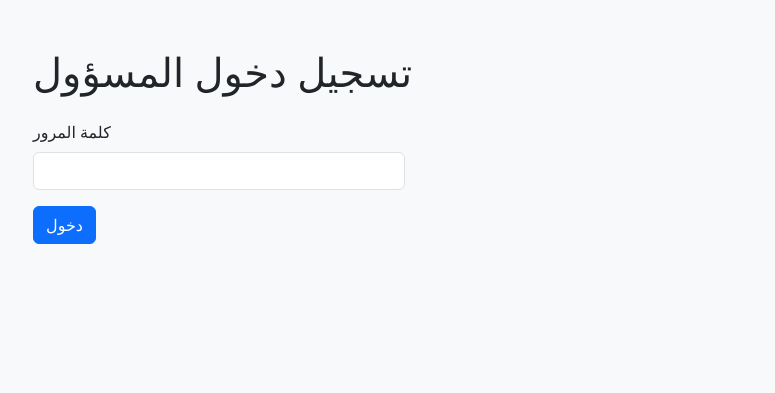
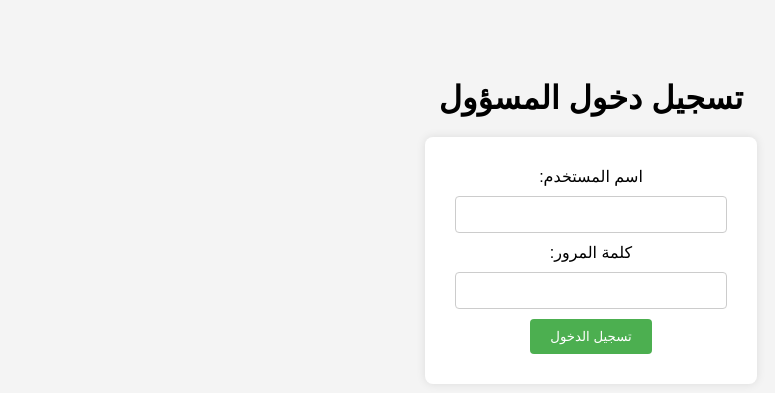
Before and after one commit to belhamidikouider/flask-cert-request, a Flask app: template templates/login.html in a window 1280 px wide. Shown: the top 393 px of the page, without its empty margins (49-824 px from the left). Run offline with Flask 3, Linux system fonts and the light colour scheme; the template is opened without the code that fills it, so the values that code supplies are empty.

Commit message:
تحديث صفحة تسجيل دخول المسؤول وإضافة اسم المستخدم

```diff
--- a/app.py
+++ b/app.py
@@ -1,125 +1,93 @@
 from flask import Flask, render_template, request, redirect, url_for, session
 import sqlite3
-import os
 
 app = Flask(__name__)
-app.secret_key = "secret_key_for_session"
+app.secret_key = 'secret-key'
 
-DATABASE = "requests.db"
-ADMIN_PASSWORD = "admin123"
+# قاعدة البيانات
+def init_db():
+    conn = sqlite3.connect('requests.db')
+    c = conn.cursor()
+    c.execute('''
+        CREATE TABLE IF NOT EXISTS requests (
+            id INTEGER PRIMARY KEY AUTOINCREMENT,
+            first_name TEXT,
+            last_name TEXT,
+            birth_date TEXT,
+            birth_place TEXT,
+            father_name TEXT,
+            mother_name TEXT,
+            position TEXT,
+            phone TEXT,
+            email TEXT
+        )
+    ''')
+    conn.commit()
+    conn.close()
 
-# دالة لإنشاء قاعدة البيانات إذا لم تكن موجودة
-def init_db():
-    if not os.path.exists(DATABASE):
-        conn = sqlite3.connect(DATABASE)
-        c = conn.cursor()
-        c.execute("""
-            CREATE TABLE requests (
-                id INTEGER PRIMARY KEY AUTOINCREMENT,
-                first_name TEXT,
-                last_name TEXT,
-                birth_date TEXT,
-                birth_place TEXT,
-                father_name TEXT,
-                mother_name TEXT,
-                rank TEXT,
-                phone TEXT,
-                email TEXT
-            )
-        """)
-        conn.commit()
-        conn.close()
-
-# إنشاء قاعدة البيانات عند أول تشغيل
 init_db()
 
-# الصفحة الرئيسية لإرسال الطلب
-@app.route("/")
-def home():
-    return render_template("form.html")
+# الواجهة الرئيسية
+@app.route('/')
+def index():
+    return render_template('index.html')
 
-# إضافة طلب جديد
-@app.route("/submit", methods=["POST"])
+# استقبال الطلب
+@app.route('/submit', methods=['POST'])
 def submit():
-    conn = sqlite3.connect(DATABASE)
+    data = (
+        request.form['first_name'],
+        request.form['last_name'],
+        request.form['birth_date'],
+        request.form['birth_place'],
+        request.form['father_name'],
+        request.form['mother_name'],
+        request.form['position'],
+        request.form['phone'],
+        request.form['email']
+    )
+    conn = sqlite3.connect('requests.db')
     c = conn.cursor()
-    c.execute("""
+    c.execute('''
         INSERT INTO requests (
             first_name, last_name, birth_date, birth_place,
-            father_name, mother_name, rank, phone, email
+            father_name, mother_name, position, phone, email
         ) VALUES (?, ?, ?, ?, ?, ?, ?, ?, ?)
-    """, (
-        request.form["first_name"],
-        request.form["last_name"],
-        request.form["birth_date"],
-        request.form["birth_place"],
-        request.form["father_name"],
-        request.form["mother_name"],
-        request.form["rank"],
-        request.form["phone"],
-        request.form["email"]
-    ))
+    ''', data)
     conn.commit()
     conn.close()
-    return redirect(url_for("home"))
+    return redirect(url_for('index'))
 
-# صفحة تسجيل دخول المسؤول
-@app.route("/admin/login", methods=["GET", "POST"])
+# تسجيل الدخول للمسؤول
+@app.route('/login', methods=['GET', 'POST'])
 def login():
-    if request.method == "POST":
-        password = request.form["password"]
-        if password == ADMIN_PASSWORD:
-            session["logged_in"] = True
-            return redirect(url_for("requests_list_view"))
+    if request.method == 'POST':
+        username = request.form['username']
+        password = request.form['password']
+        if username == 'belhamidikouider' and password == 'password':
+            session['logged_in'] = True
+            return redirect(url_for('view_requests'))
         else:
-            return render_template("login.html", error="كلمة المرور غير صحيحة")
-    return render_template("login.html")
+            return "بيانات الدخول غير صحيحة"
+    return render_template('login.html')
 
-# تسجيل خروج المسؤول
-@app.route("/admin/logout")
-def logout():
-    session.pop("logged_in", None)
-    return redirect(url_for("login"))
-
-# عرض جميع الطلبات
-@app.route("/admin/requests")
-def requests_list_view():
-    if not session.get("logged_in"):
-        return redirect(url_for("login"))
-    conn = sqlite3.connect(DATABASE)
+# عرض الطلبات
+@app.route('/requests')
+def view_requests():
+    if not session.get('logged_in'):
+        return redirect(url_for('login'))
+    conn = sqlite3.connect('requests.db')
     c = conn.cursor()
-    c.execute("SELECT * FROM requests")
+    c.execute('SELECT * FROM requests')
     rows = c.fetchall()
     conn.close()
+    return render_template('requests.html', rows=rows)
 
-    requests = []
-    for row in rows:
-        requests.append({
-            "id": row[0],
-            "first_name": row[1],
-            "last_name": row[2],
-            "birth_date": row[3],
-            "birth_place": row[4],
-            "father_name": row[5],
-            "mother_name": row[6],
-            "rank": row[7],
-            "phone": row[8],
-            "email": row[9]
-        })
+# تسجيل الخروج
+@app.route('/logout')
+def logout():
+    session.pop('logged_in', None)
+    return redirect(url_for('index'))
 
-    return render_template("requests.html", requests=requests)
-
-# حذف طلب
-@app.route("/admin/delete/<int:request_id>")
-def delete_request(request_id):
-    if not session.get("logged_in"):
-        return redirect(url_for("login"))
-    conn = sqlite3.connect(DATABASE)
-    c = conn.cursor()
-    c.execute("DELETE FROM requests WHERE id = ?", (request_id,))
-    conn.commit()
-    conn.close()
-    return redirect(url_for("requests_list_view"))
-
-if __name__ == "__main__":
+if __name__ == '__main__':
     app.run(debug=True)
--- a/templates/login.html
+++ b/templates/login.html
@@ -1,23 +1,57 @@
 <!DOCTYPE html>
-<html>
+<html lang="ar" dir="rtl">
 <head>
-    <meta charset="utf-8">
+    <meta charset="UTF-8">
     <title>تسجيل دخول المسؤول</title>
-    <link href="https://cdn.jsdelivr.net/npm/bootstrap@5.3.0/dist/css/bootstrap.min.css" rel="stylesheet">
+    <style>
+        body {
+            font-family: Arial, sans-serif;
+            background-color: #f4f4f4;
+            text-align: center;
+            padding-top: 50px;
+        }
+        form {
+            display: inline-block;
+            background-color: #fff;
+            padding: 30px;
+            border-radius: 8px;
+            box-shadow: 0 0 10px rgba(0,0,0,0.1);
+        }
+        input[type="text"], input[type="password"] {
+            width: 250px;
+            padding: 10px;
+            margin: 10px 0;
+            border: 1px solid #ccc;
+            border-radius: 4px;
+        }
+        button {
+            padding: 10px 20px;
+            background-color: #4CAF50;
+            border: none;
+            color: white;
+            border-radius: 4px;
+            cursor: pointer;
+        }
+        button:hover {
+            background-color: #45a049;
+        }
+        h1 {
+            margin-bottom: 20px;
+        }
+    </style>
 </head>
-<body class="bg-light">
-<div class="container py-5">
-    <h1 class="mb-4">تسجيل دخول المسؤول</h1>
-    {% if error %}
-    <div class="alert alert-danger">{{ error }}</div>
-    {% endif %}
-    <form method="post" class="col-md-4">
-        <div class="mb-3">
-            <label class="form-label">كلمة المرور</label>
-            <input type="password" name="password" class="form-control" required>
+<body>
+    <h1>تسجيل دخول المسؤول</h1>
+    <form method="POST">
+        <div>
+            <label for="username">اسم المستخدم:</label><br>
+            <input type="text" id="username" name="username" required>
         </div>
-        <button type="submit" class="btn btn-primary">دخول</button>
+        <div>
+            <label for="password">كلمة المرور:</label><br>
+            <input type="password" id="password" name="password" required>
+        </div>
+        <button type="submit">تسجيل الدخول</button>
     </form>
-</div>
 </body>
 </html>
```
Also changed, not shown: 2 other files.
